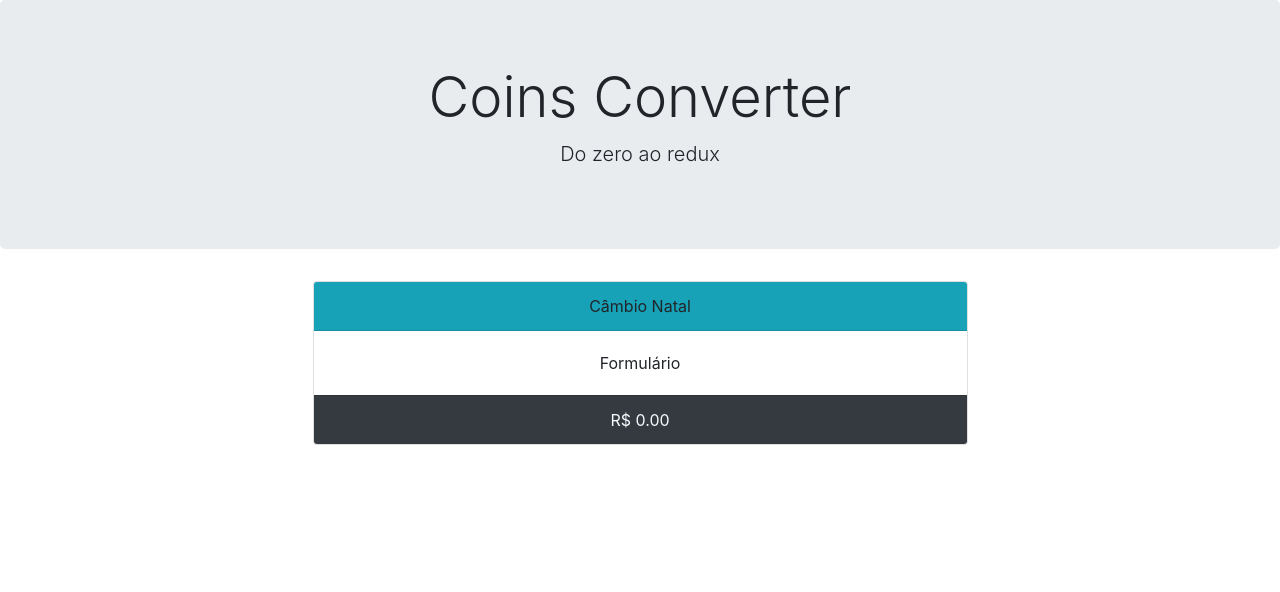
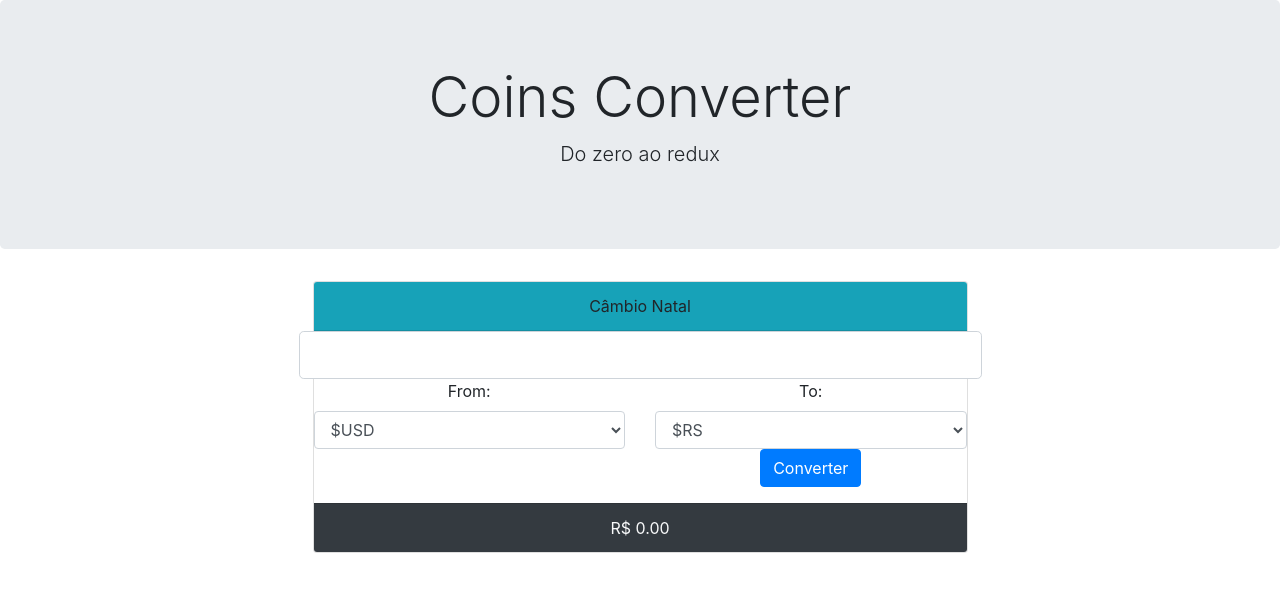
Before and after one commit to felipevianna86/coin-converter, a React (Create React App) app: page / in a window 1280 px wide. Shown: the top 592 px of the page. Built offline with nearby package versions, Linux system fonts and the light colour scheme.

Commit message:
Criação do componente Formulario.

```diff
--- a/src/components/Conversor.js
+++ b/src/components/Conversor.js
@@ -1,4 +1,5 @@
 import React from "react";
+import Formulario from "./Formulario";
 
 const Conversor = (props) => {
   return (
@@ -6,7 +7,7 @@ const Conversor = (props) => {
       <div className="row justify-content-md-center">
         <div className="card text-center w-50">
           <div className="card-header bg-info">Câmbio Natal</div>
-          <div className="card-body">Formulário</div>
+          <Formulario />
           <div className="card-footer text-light bg-dark">R$ 0.00</div>
         </div>
       </div>
--- /dev/null
+++ b/src/components/Formulario.js
@@ -0,0 +1,43 @@
+import React from "react";
+
+const Formulario = (props) => {
+  return (
+    <form>
+      <div className="row justify-content-md-center">
+        <div className="input-group input-group-lg">
+          <input type="number" className="form-control" />
+        </div>
+      </div>
+      <div className="row form-group">
+        <div className="col-md-6">
+          <label for="selectFrom">From:</label>
+          <select className="form-control" id="selectFrom">
+            <option value="brl" label="$RS">
+              BRL
+            </option>
+            <option value="usd" label="$USD" selected>
+              USD
+            </option>
+          </select>
+        </div>
+
+        <div className="col-md-6">
+          <label for="selectTo">To:</label>
+          <select className="form-control" id="selectTo">
+            <option value="brl" label="$RS">
+              BRL
+            </option>
+            <option value="usd" label="$USD">
+              USD
+            </option>
+          </select>
+          <a href="#" className="btn btn-primary">
+            Converter
+          </a>
+        </div>
+      </div>
+    </form>
+  );
+};
+
+export default Formulario;
```
